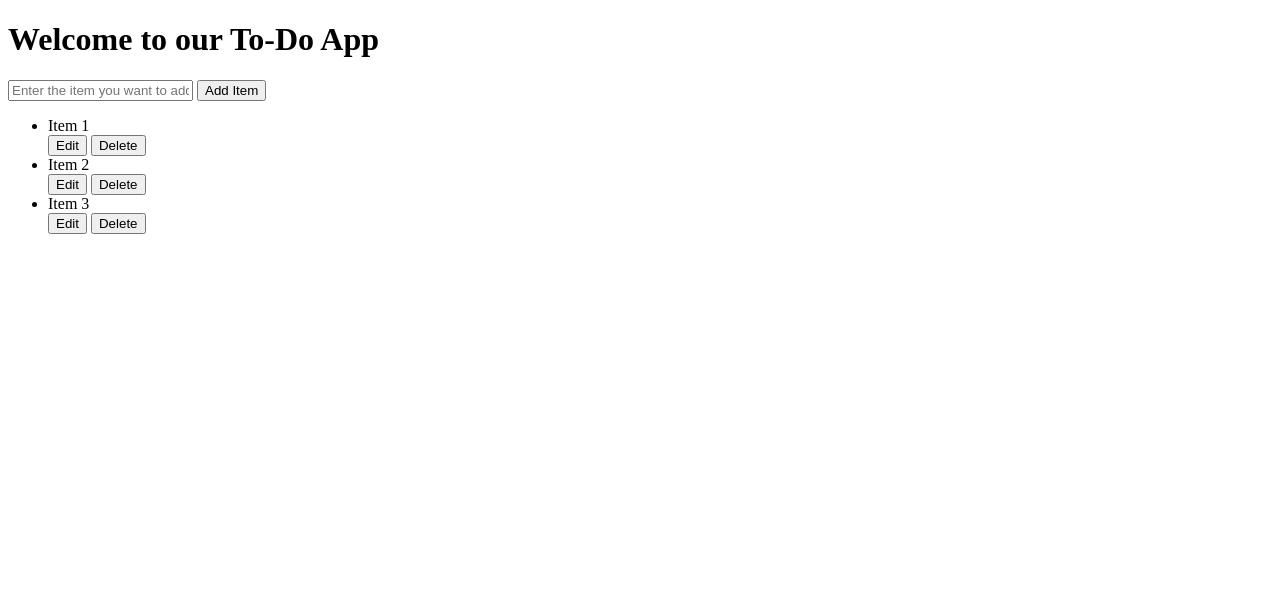
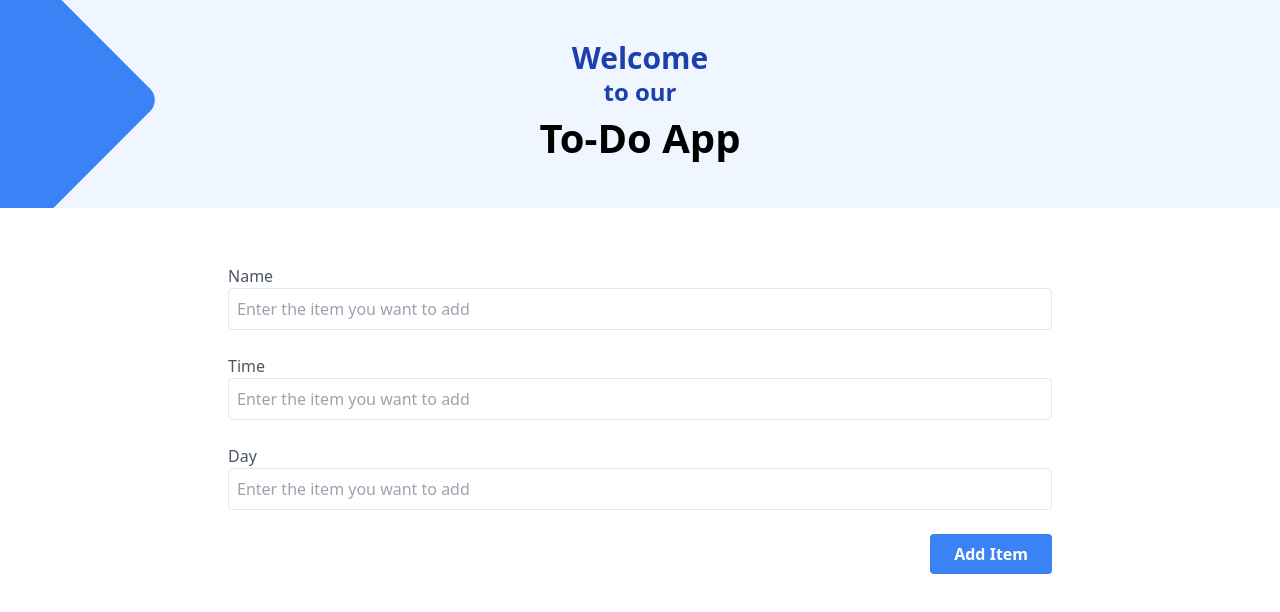
Before and after one commit to School-pro/CS50b, a website: page index.html in a window 1280 px wide. Drawn offline with nearby package versions, Linux system fonts and the light colour scheme.

```diff
--- a/index.html
+++ b/index.html
@@ -4,44 +4,67 @@
     <meta charset="UTF-8">
     <meta name="viewport" content="width=device-width, initial-scale=1.0">
     <title>To-Do-app</title>
+    <script src="https://cdn.tailwindcss.com"></script>
 </head>
 <body>
-    <header>
-        <div></div>
+    <header class="relative bg-blue-50 flex items-center justify-center p-10 overflow-hidden">
+        <div class="w-[200px] h-[200px] bg-blue-500 rounded-2xl rotate-45 absolute top-0 sm:-left-20 -left-[120px]"></div>
         <h1>
-            <span>Welcome</span>
-            <span>to our</span>
-            <span>To-Do App</span>
+            <span class="font-semibold text-3xl block text-center text-blue-800">Welcome</span>
+            <span class="text-center block text-2xl font-semibold text-blue-800">to our</span>
+            <span class="text-center block text-[2.5rem] font-bold">To-Do App</span>
         </h1>
+
     </header>
-    <main>
-        <form action="#">
-            <input type="text" placeholder="Enter the item you want to add ">
-            <button>Add Item</button>
+    <main class="py-10 px-10 flex justify-center flex-col w-full">
+        <!-- <nav>
+            <ul class="flex">
+                <li>
+                    <a href="#">List</a>
+                </li>
+                <li>
+                    <a href="#">Add</a>
+                </li>
+            </ul>
+        </nav> -->
+        <form action="#" class="w-full md:w-[70%] mx-auto flex flex-col gap-2 rounded item-center justify-between p-2">
+            <div class="my-2">
+                <label for="name" class="text-gray-600">Name</label>
+                <input id="name" class="block border w-full rounded outline-blue-300 p-2" type="text" placeholder="Enter the item you want to add ">
+            </div>
+            <div class="my-2">
+                <label for="time" class="text-gray-600">Time</label>
+                <input id="time" class="block border w-full rounded outline-blue-300 p-2" type="text" placeholder="Enter the item you want to add ">
+            </div>
+            <div class="my-2">
+                <label for="day" class="text-gray-600">Day</label>
+                <input id="day" class="block border w-full rounded outline-blue-300 p-2" type="text" placeholder="Enter the item you want to add ">
+            </div>
+            <button class="my-2 p-2 px-6 bg-blue-500 text-white rounded font-semibold hover:bg-blue-700 md:max-w-max md:ml-auto">Add Item</button>
         </form>
-        <ul>
-            <li>
-                <span>Item 1</span>
+        <!-- <ul class="w-full md:w-[70%] rounded my-6 mx-auto divide-y border border-gray-300">
+            <li class="flex items-center justify-between p-1 hover:bg-gray-50">
+                <span class="ml-2">Item 1</span>
                 <div>
-                    <button>Edit</button>
-                    <button>Delete</button>
+                    <button class="p-2 px-5 bg-green-700 hover:bg-green-900 rounded text-white">Edit</button>
+                    <button class="p-2 px-5 bg-red-700 hover:bg-red-900 rounded text-white">Delete</button>
                 </div>
             </li>
-            <li>
-                <span>Item 2</span>
+            <li class="flex items-center justify-between p-1 hover:bg-gray-50">
+                <span class="ml-2">Item 2</span>
                 <div>
-                    <button >Edit</button>
-                    <button >Delete</button>
+                    <button class="p-2 px-5 bg-green-700 hover:bg-green-900 rounded text-white">Edit</button>
+                    <button class="p-2 px-5 bg-red-700 hover:bg-red-900 rounded text-white">Delete</button>
                 </div>
             </li>
-            <li>
-                <span >Item 3</span>
+            <li class="flex items-center justify-between p-1 hover:bg-gray-50">
+                <span class="ml-2">Item 3</span>
                 <div>
-                    <button >Edit</button>
-                    <button >Delete</button>
+                    <button class="p-2 px-5 bg-green-700 hover:bg-green-900 rounded text-white">Edit</button>
+                    <button class="p-2 px-5 bg-red-700 hover:bg-red-900 rounded text-white">Delete</button>
                 </div>
             </li>
-        </ul>
+        </ul> -->
     </main>
 </body>
 </html>
```
Also changed, not shown: README.md (deleted).
